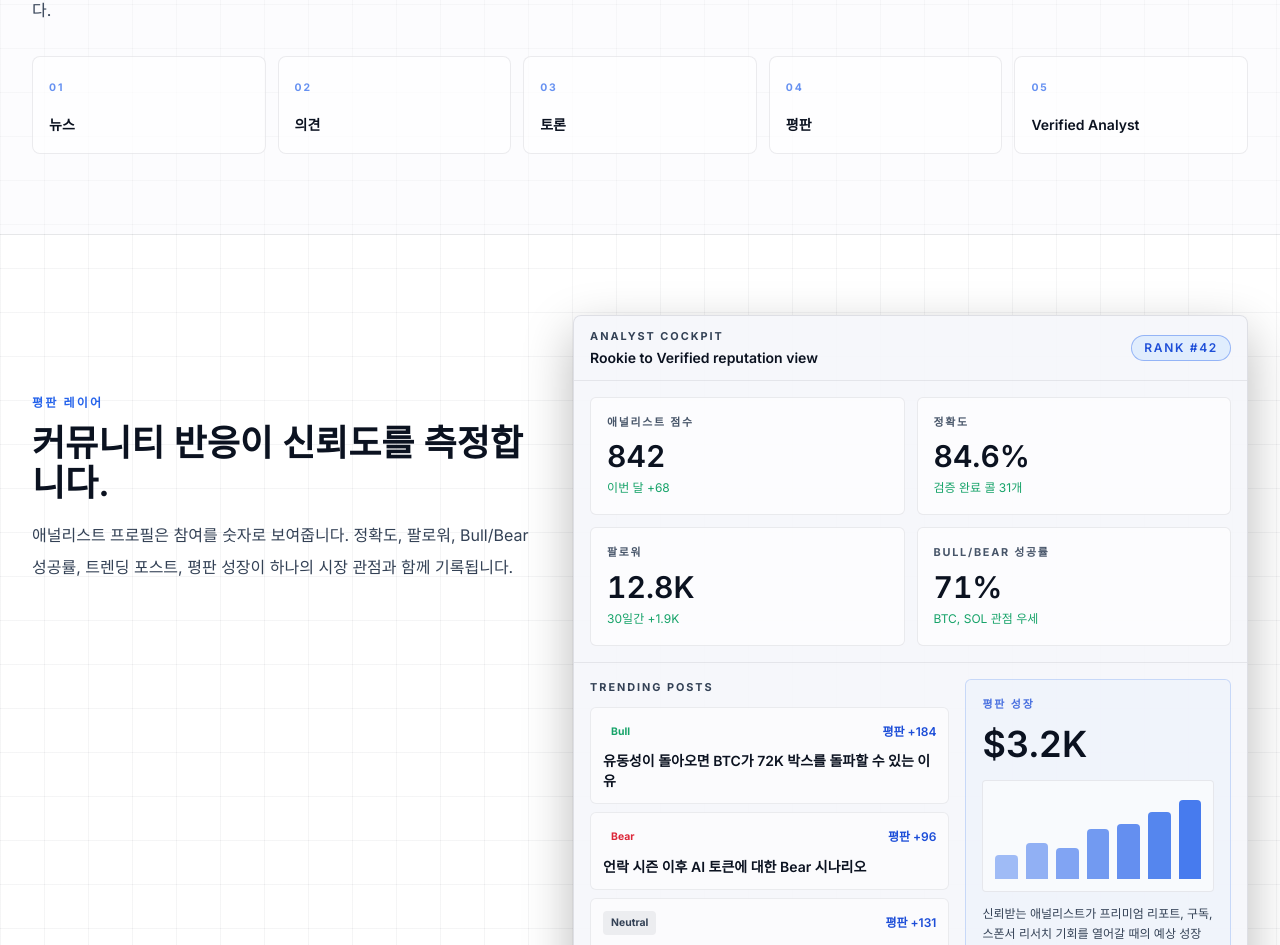
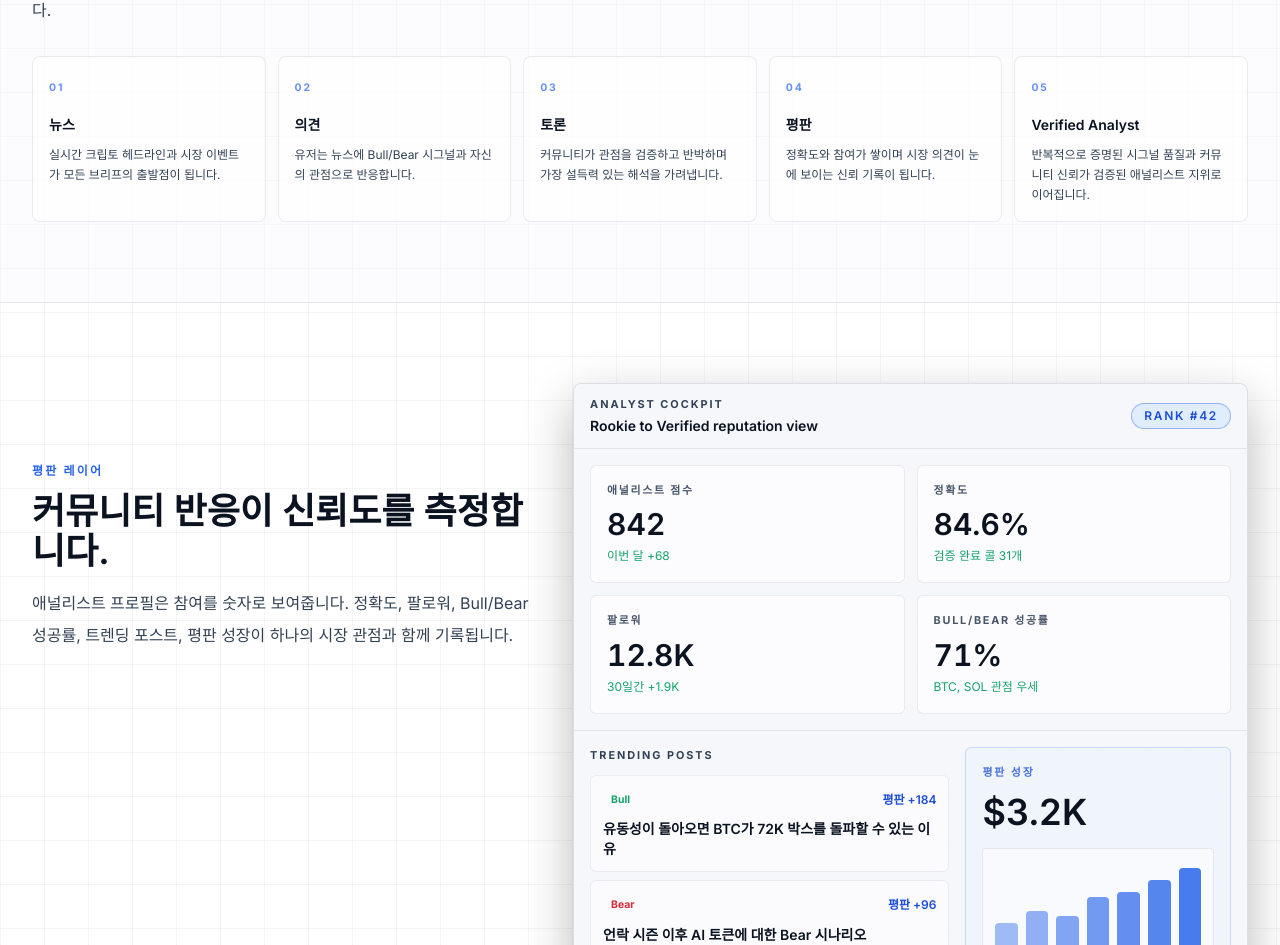
Before and after one commit to Jinanalyst/chainbrief, a Next.js app: page / in a window 1280 px wide. Shown: the part 1492-2437 px from the top of the page. Built offline with nearby package versions, Linux system fonts and the light colour scheme; no server answers; a web font is replaced by a local one.

Commit message:
Add step descriptions to homepage information-flow section

```diff
--- a/components/homepage-landing.tsx
+++ b/components/homepage-landing.tsx
@@ -71,11 +71,26 @@ const landingCopy = {
     howText:
       "각 브리프는 시작점입니다. Chain Brief는 뉴스를 해석하는 사람들 위에 시그널, 토론, 평판, 검증의 레이어를 더합니다.",
     steps: [
-      "뉴스",
-      "의견",
-      "토론",
-      "평판",
-      "Verified Analyst",
+      {
+        title: "뉴스",
+        text: "실시간 크립토 헤드라인과 시장 이벤트가 모든 브리프의 출발점이 됩니다.",
+      },
+      {
+        title: "의견",
+        text: "유저는 뉴스에 Bull/Bear 시그널과 자신의 관점으로 반응합니다.",
+      },
+      {
+        title: "토론",
+        text: "커뮤니티가 관점을 검증하고 반박하며 가장 설득력 있는 해석을 가려냅니다.",
+      },
+      {
+        title: "평판",
+        text: "정확도와 참여가 쌓이며 시장 의견이 눈에 보이는 신뢰 기록이 됩니다.",
+      },
+      {
+        title: "Verified Analyst",
+        text: "반복적으로 증명된 시그널 품질과 커뮤니티 신뢰가 검증된 애널리스트 지위로 이어집니다.",
+      },
     ],
     dashboardEyebrow: "평판 레이어",
     dashboardTitle: "커뮤니티 반응이 신뢰도를 측정합니다.",
@@ -176,11 +191,26 @@ const landingCopy = {
     howText:
       "Each brief is a starting point. The platform adds sentiment, discussion, reputation, and verification around the people interpreting the market.",
     steps: [
-      "News",
-      "Opinion",
-      "Discussion",
-      "Reputation",
-      "Verified Analyst",
+      {
+        title: "News",
+        text: "Real-time crypto headlines and market events are the starting point for every brief.",
+      },
+      {
+        title: "Opinion",
+        text: "Users react to the news with Bull/Bear signals and their own market view.",
+      },
+      {
+        title: "Discussion",
+        text: "The community tests and challenges views, surfacing the most convincing interpretations.",
+      },
+      {
+        title: "Reputation",
+        text: "Accuracy and engagement compound into a visible record of trust.",
+      },
+      {
+        title: "Verified Analyst",
+        text: "Repeatedly proven signal quality and community trust earn verified analyst status.",
+      },
     ],
     dashboardEyebrow: "Reputation layer",
     dashboardTitle: "Credibility is measured as the community reacts.",
@@ -357,13 +387,16 @@ function HowItWorksSection({ copy }: { copy: LandingCopy }) {
           {copy.steps.map((step, index) => (
             <div
               className="group min-w-0 rounded-lg border border-tint/[0.08] bg-background/65 p-4 transition hover:border-accent/40 hover:bg-accent-soft/20"
-              key={step}
+              key={step.title}
             >
               <span className="text-[0.65rem] font-bold uppercase tracking-[0.18em] text-accent/70">
                 0{index + 1}
               </span>
               <p className="mt-4 break-words text-sm font-semibold leading-6 text-ink">
-                {step}
+                {step.title}
+              </p>
+              <p className="mt-2 break-words text-xs leading-5 text-muted">
+                {step.text}
               </p>
             </div>
           ))}
```
